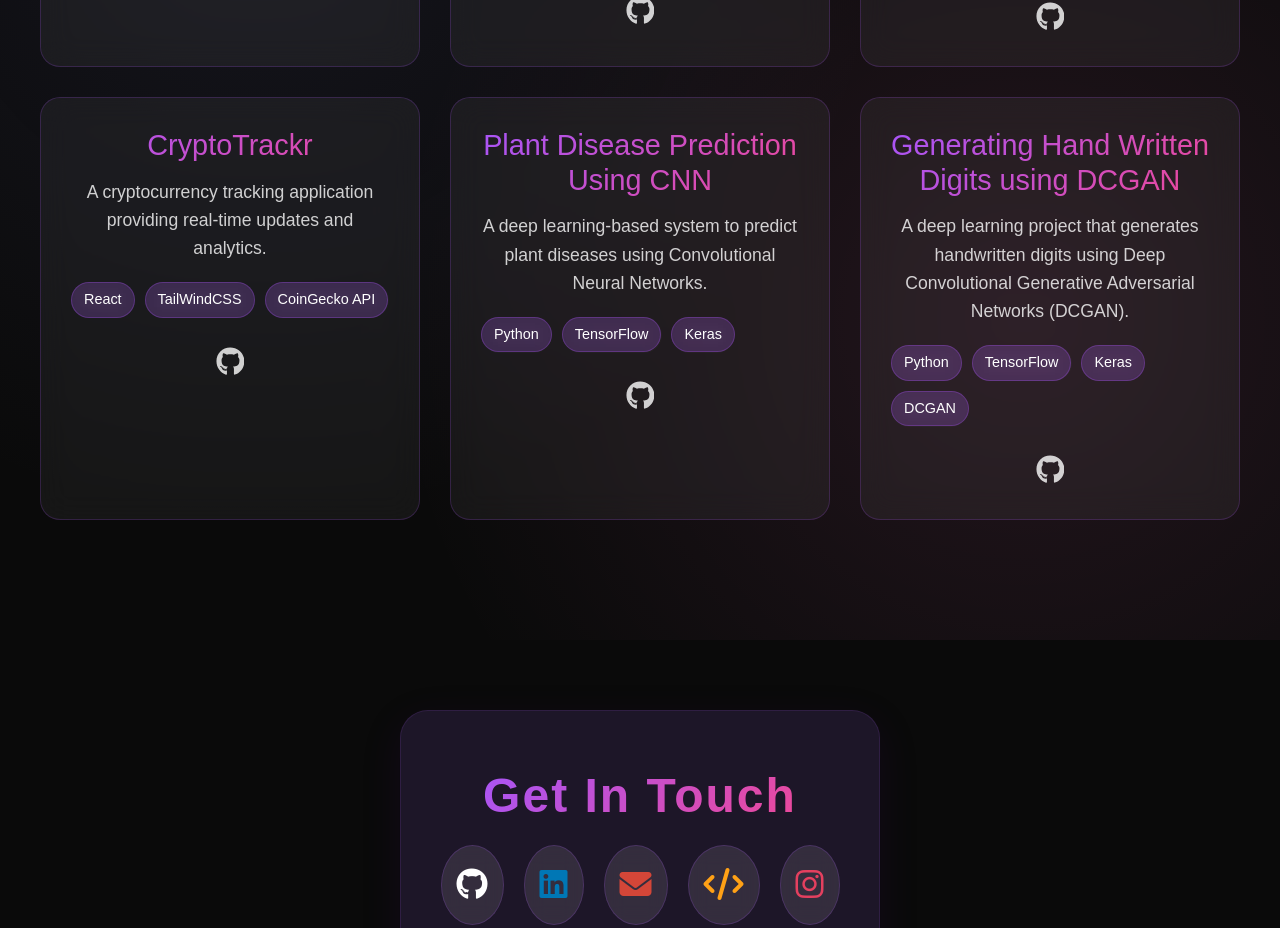
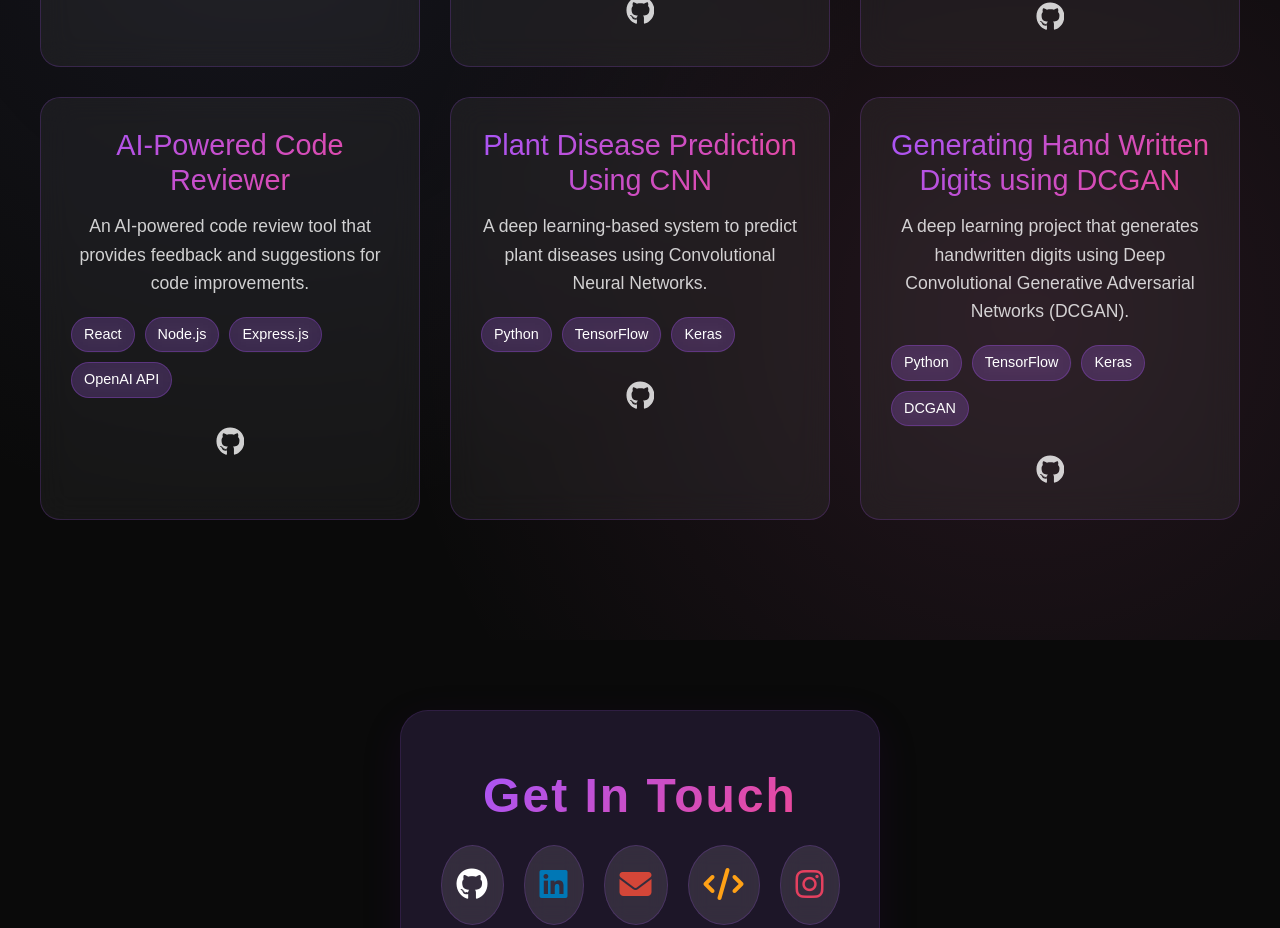
Before and after one commit to ShreyaMahadev/portfolio-website, a React (Create React App) app: page / in a window 1280 px wide. Shown: the part 3340-4268 px from the top of the page. Built offline with nearby package versions, Linux system fonts and the light colour scheme.

Commit message:
updated Project section

```diff
--- a/src/Components/Project/Project.js
+++ b/src/Components/Project/Project.js
@@ -47,10 +47,10 @@ const ProjectSection = () => {
 
     },
     {
-      title: "CryptoTrackr",
-      description: "A cryptocurrency tracking application providing real-time updates and analytics.",
-      techStack: ["React", "TailWindCSS", "CoinGecko API"],
-      githubLink: "https://github.com/ShreyaMahadev/CryptoTrackr",
+      title: "AI-Powered Code Reviewer",
+      description: "An AI-powered code review tool that provides feedback and suggestions for code improvements.",
+      techStack: ["React", "Node.js", "Express.js", "OpenAI API"],
+      githubLink: "https://github.com/ShreyaMahadev/AI-Powered-Code-Reviewer",
     },
     {
       title: "Plant Disease Prediction Using CNN",
```
Also changed, not shown: src/Components/WelcomeBanner.css (added, +21 -0 lines), src/Components/WelcomeBanner.js (added, +21 -0 lines).
